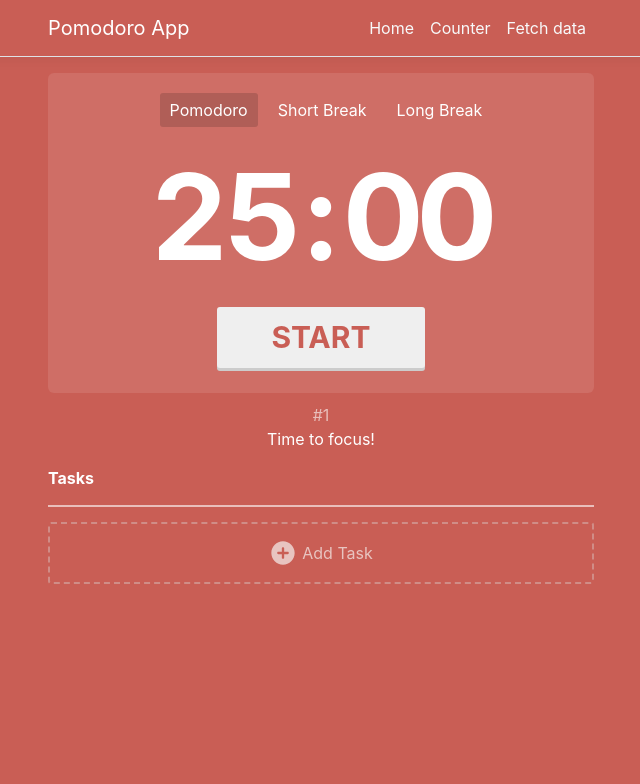
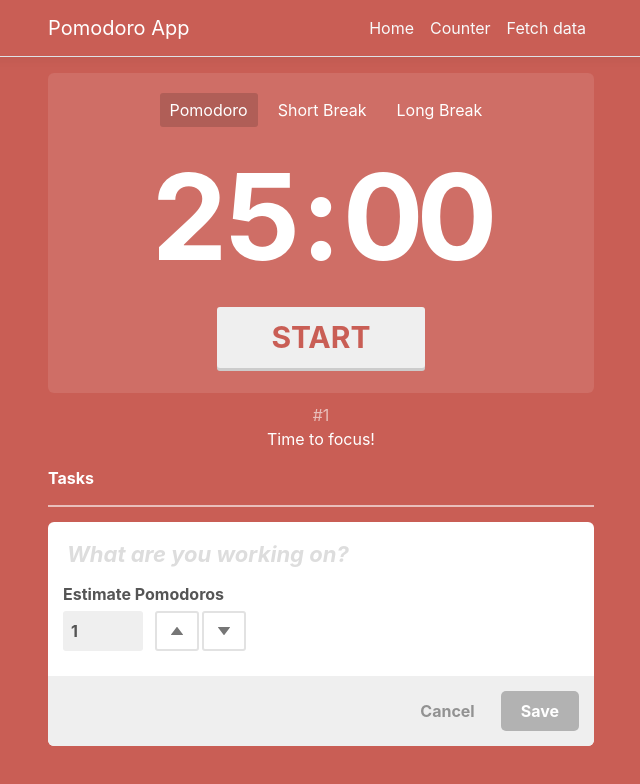
Before and after one commit to kevinle-it/PomodoroWebApp, a React (Create React App) app in the folder PomodoroApp/ClientApp/: page / in a window 1280 px wide. Both pictures are taken after a click on the button "Add Task". Shown: the top 784 px of the page, without its empty margins (319-959 px from the left). Built offline with nearby package versions, Linux system fonts and the light colour scheme.

Commit message:
build ui for add task box displaying after add task button is clicked

```diff
--- a/PomodoroApp/ClientApp/src/components/TaskManager/index.js
+++ b/PomodoroApp/ClientApp/src/components/TaskManager/index.js
@@ -1,26 +1,105 @@
-import React from 'react';
+import React, { useCallback, useState } from 'react';
 import { useSelector } from 'react-redux';
 import { selectListTasks } from '../../store/selectors/pomodoroSelector';
 import PomodoroTask from '../PomodoroTask';
 import { ReactComponent as PlusIcon } from './../../assets/ic_plus.svg';
+import { ReactComponent as TriangleDownIcon } from './../../assets/ic_triangle_down.svg';
+import { ReactComponent as TriangleUpIcon } from './../../assets/ic_triangle_up.svg';
 import './styles.scss';
 
 const TaskManager = () => {
   const listTasks = useSelector(selectListTasks);
 
+  const [showAddTaskBox, setShowAddTaskBox] = useState(false);
+  const [numEstimatedPoms, setNumEstimatedPoms] = useState(1);
+  const [submitDisabled, setSubmitDisabled] = useState(true);
+
+  const onAddTaskClick = useCallback(() => {
+    setShowAddTaskBox(true);
+  }, []);
+
+  const onTaskNameInputChange = useCallback((e) => {
+    if (e.target.value) {
+      setSubmitDisabled(false);
+    } else {
+      setSubmitDisabled(true);
+    }
+  }, []);
+
+  const onIncreaseNumEstimatedPomsClick = useCallback(() => {
+    setNumEstimatedPoms(numEstimatedPoms + 1);
+  }, [numEstimatedPoms]);
+
+  const onDecreaseNumEstimatedPomsClick = useCallback(() => {
+    setNumEstimatedPoms(
+      numEstimatedPoms - 1 >= 0
+        ? numEstimatedPoms - 1
+        : 0,
+    );
+  }, [numEstimatedPoms]);
+
+  const onCancelAddTaskClick = useCallback(() => {
+    setShowAddTaskBox(false);
+  }, []);
+
+  const handleSubmit = useCallback((e) => {
+    setShowAddTaskBox(false);
+    e.preventDefault();
+  }, []);
+
   return (
     <div className="task-manager__wrapper">
       <div className="task-manager__title">Tasks</div>
-      {listTasks && listTasks.map(task => (
+      {listTasks && listTasks.map((task, index) => (
         <PomodoroTask
+          key={String(index)}
           name={task?.name}
           numCompletedPoms={task?.numCompletedPoms}
           numEstimatedPoms={task?.numEstimatedPoms} />
       ))}
-      <button className="task-manager__add-task-button">
-        <PlusIcon />
-        <div>Add Task</div>
-      </button>
+      {showAddTaskBox ? (
+        <form className="task-manager__add-task-form__wrapper" onSubmit={handleSubmit}>
+          <div className="task-manager__add-task-form__wrapper__inner">
+            <input className="task-manager__add-task-form__task-name-input"
+                   name="taskName"
+                   autoFocus
+                   type="text"
+                   placeholder="What are you working on?"
+                   onChange={onTaskNameInputChange} />
+            <div className="task-manager__add-task-form__estimated-poms__title">
+              Estimate Pomodoros
+            </div>
+            <div className="task-manager__add-task-form__estimated-poms__input__wrapper">
+              <input name="numEstimatedPoms" type="number" value={numEstimatedPoms} disabled />
+              <button className="task-manager__add-task-form__estimated-poms__input__button"
+                      type="button"
+                      onClick={onIncreaseNumEstimatedPomsClick}>
+                <TriangleUpIcon />
+              </button>
+              <button className="task-manager__add-task-form__estimated-poms__input__button"
+                      type="button"
+                      onClick={onDecreaseNumEstimatedPomsClick}>
+                <TriangleDownIcon />
+              </button>
+            </div>
+          </div>
+
+          <div className="task-manager__add-task-form__submit__wrapper">
+            <button type="button"
+                    onClick={onCancelAddTaskClick}>
+              Cancel
+            </button>
+            <input type="submit"
+                   value="Save"
+                   disabled={submitDisabled || numEstimatedPoms === 0} />
+          </div>
+        </form>
+      ) : (
+        <button className="task-manager__add-task-button" onClick={onAddTaskClick}>
+          <PlusIcon />
+          <div>Add Task</div>
+        </button>
+      )}
     </div>
   );
 };
--- a/PomodoroApp/ClientApp/src/components/TaskManager/styles.scss
+++ b/PomodoroApp/ClientApp/src/components/TaskManager/styles.scss
@@ -15,6 +15,7 @@
     display: flex;
     justify-content: center;
     align-items: center;
+    margin-top: 15px;
     padding: 15px;
     border: 2px dashed #d08d87;
     border-radius: 3px;
@@ -43,4 +44,125 @@
       color: #e8c4c0;
     }
   }
+
+  &__add-task-form {
+    &__wrapper {
+      &__inner {
+        padding: 15px;
+      }
+
+      display: flex;
+      flex-direction: column;
+      border-radius: 6px;
+      background: white;
+      overflow: hidden;
+    }
+
+    &__task-name-input {
+      width: 100%;
+      margin-bottom: 10px;
+      font-size: 22px;
+      font-weight: bold;
+      border: none;
+      border-radius: 3px;
+      color: #555;
+      background: white;
+
+      &:focus {
+        outline: none;
+      }
+
+      &::placeholder {
+        padding-left: 2px;
+        font-style: italic;
+        color: #ddd;
+        opacity: 1; /* Firefox */
+      }
+
+      &:-ms-input-placeholder { /* Internet Explorer 10-11 */
+        padding-left: 2px;
+        font-style: italic;
+        color: #ddd;
+      }
+
+      &::-ms-input-placeholder { /* Microsoft Edge */
+        padding-left: 2px;
+        font-style: italic;
+        color: #ddd;
+      }
+    }
+
+    &__estimated-poms {
+      &__title {
+        color: #555;
+        margin-bottom: 5px;
+      }
+
+      &__input {
+        &__wrapper {
+          display: flex;
+          flex-direction: row;
+          margin-bottom: 10px;
+
+          > input {
+            width: 80px;
+            margin-right: 9px;
+            padding: 8px 8px;
+            font-weight: bold;
+            border: none;
+            border-radius: 3px;
+            background: #efefef;
+          }
+        }
+
+        &__button {
+          display: flex;
+          justify-content: center;
+          align-items: center;
+          margin-left: 3px;
+          padding: 6px 14px;
+          border: 2px solid #e2e2e2;
+          border-radius: 3px;
+          background: white;
+
+          > svg {
+            width: 12px;
+            height: 12px;
+            fill: #767676;
+          }
+        }
+      }
+    }
+
+    &__submit {
+      &__wrapper {
+        display: flex;
+        flex-direction: row;
+        justify-content: flex-end;
+        padding: 15px;
+        background: #efefef;
+
+        > button {
+          margin-right: 20px;
+          font-weight: bold;
+          border: none;
+          color: #929292;
+          background: none;
+        }
+
+        > input {
+          padding: 8px 20px;
+          font-weight: bold;
+          border: none;
+          border-radius: 5px;
+          color: white;
+          background: #222;
+
+          &:disabled {
+            background: #b2b2b2;
+          }
+        }
+      }
+    }
+  }
 }
```
Also changed, not shown: PomodoroApp/ClientApp/src/assets/ic_triangle_down.svg (added), PomodoroApp/ClientApp/src/assets/ic_triangle_up.svg (added).
